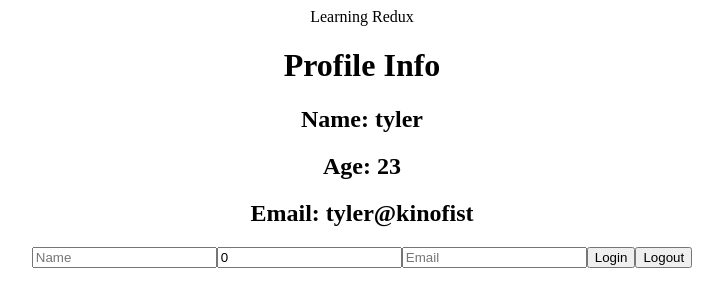
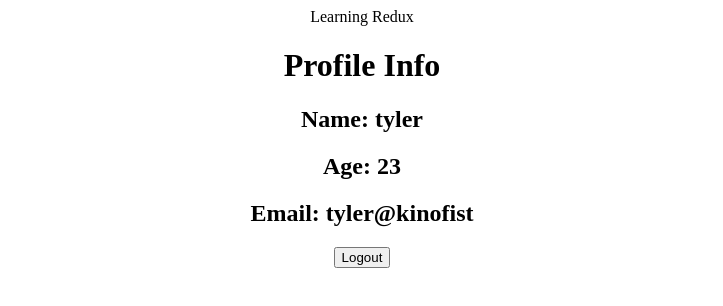
Before and after one commit to DineshSainath/Redux, a React (Create React App) app: page / in a window 1280 px wide. Shown: the top 306 px of the page, without its empty margins (278-1001 px from the left). Built offline with nearby package versions, Linux system fonts and the light colour scheme.

Commit message:
conditional render text

```diff
--- a/src/Login.jsx
+++ b/src/Login.jsx
@@ -1,13 +1,18 @@
 import React, { useState } from 'react'
 import { useDispatch } from 'react-redux'
 import { login, logout } from './features/user'
+import { useSelector } from 'react-redux'
 
 function Login() {
+  const user = useSelector((state) => state.user)
+
   const dispatch = useDispatch()
   const [name, setName] = useState('')
   const [age, setAge] = useState(0)
   const [email, setEmail] = useState('')
   return (
+    <div>
+      {!user.name && (
         <div>
           <input
             placeholder="Name"
@@ -24,6 +29,10 @@ function Login() {
             value={email}
             onChange={(e) => setEmail(e.target.value)}
           />
+        </div>
+      )}
+
+      {!user.name ? (
         <button
           onClick={() =>
             dispatch(
@@ -35,8 +44,10 @@ function Login() {
             )
           }
         >
+          {' '}
           Login
         </button>
+      ) : (
         <button
           onClick={() => {
             dispatch(logout())
@@ -44,6 +55,7 @@ function Login() {
         >
           Logout
         </button>
+      )}
     </div>
   )
 }
--- a/src/Profile.jsx
+++ b/src/Profile.jsx
@@ -3,6 +3,8 @@ import { useSelector } from 'react-redux'
 
 function Profile() {
   const user = useSelector((state) => state.user)
+
+  if (!user.name) return <h1>Enter login details</h1>
 
   return (
     <div>
```
Lines whose indentation alone changed are shown as unchanged.
